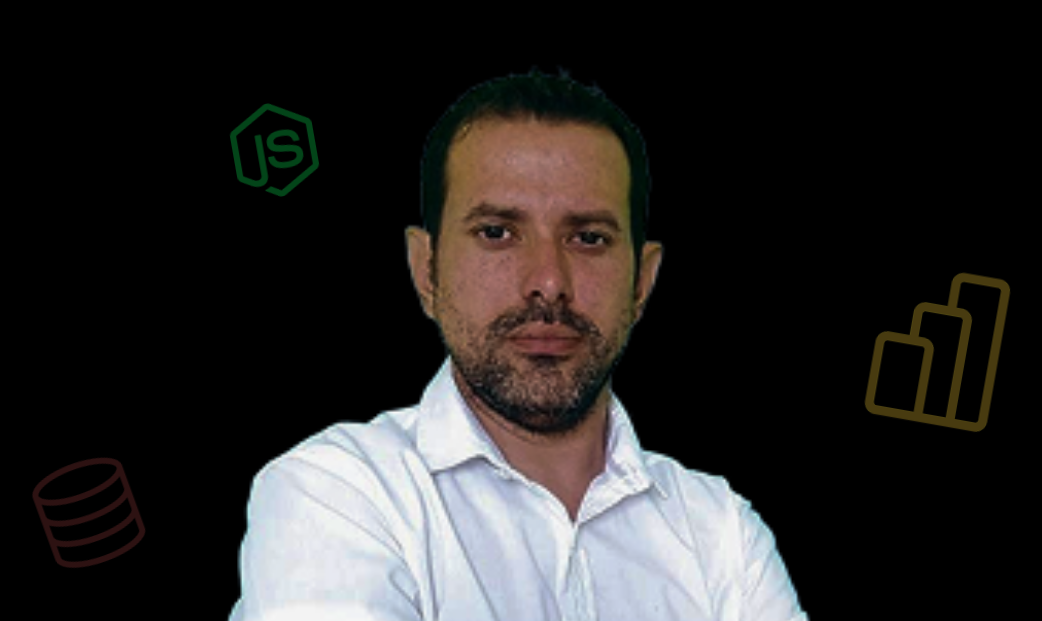
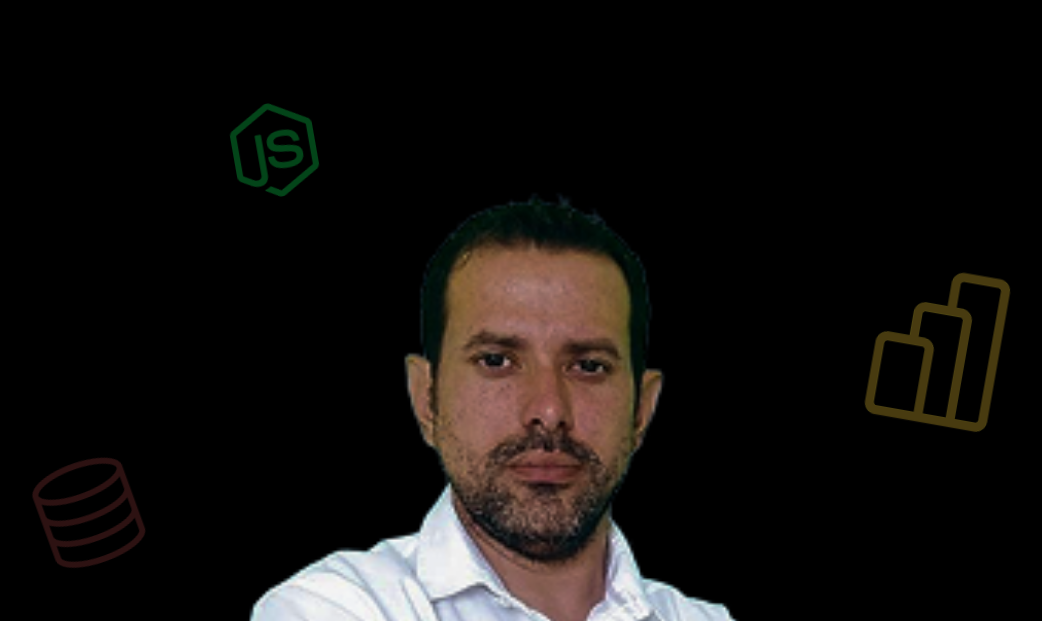
Before and after one commit to ailtonbarreto/contato, a plain HTML site: page index.html in a window 1280 px wide. Shown: the part 179-800 px from the top of the page, without its empty margins (87-1129 px from the left). Drawn offline with Linux system fonts and the light colour scheme; files whose address does not match are found by name.

Commit message:
Update style.css

```diff
--- a/style.css
+++ b/style.css
@@ -30,9 +30,16 @@ body{
     font-family: 'MinhaFonte', sans-serif;
 }
 
+.avatar{
+    margin-top: 10vw;
+    display: flex;
+    flex-direction: column;
+    justify-content: start;
+}
 
 .avatar img{
     width: 70vw;
+    margin-top: 10vw;
     margin-bottom: -5px;
 }
 
@@ -41,7 +48,6 @@ body{
     flex-direction: column;
     justify-content: center;
     align-items: center;
-    margin-top: 10vw;
 }
 
 .social{
```
